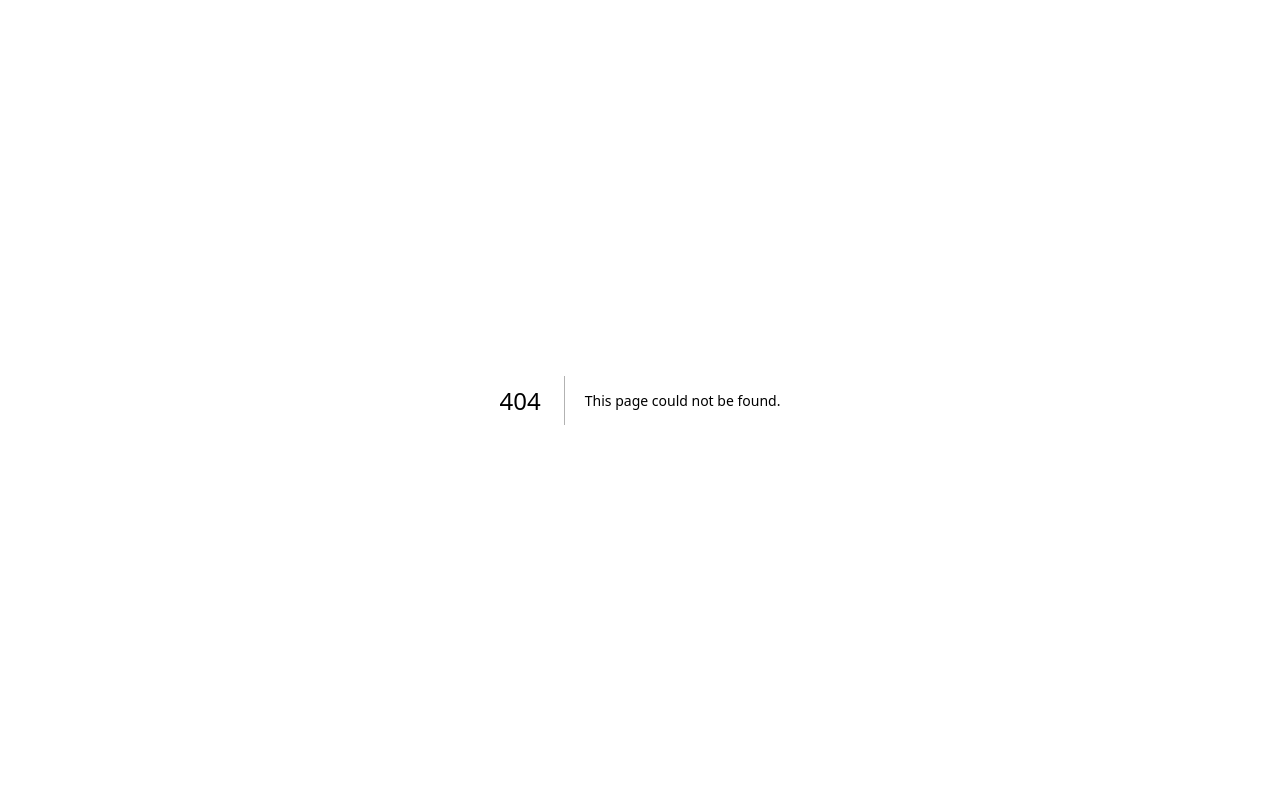
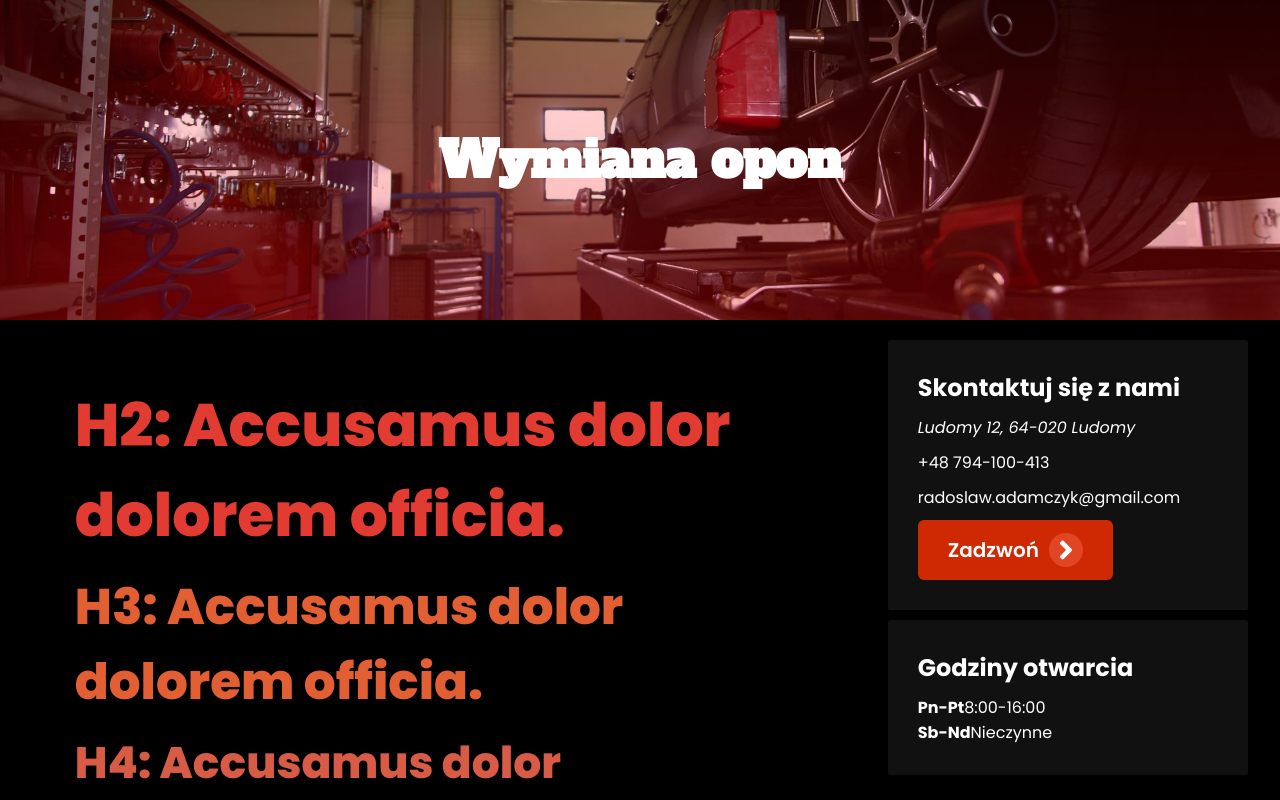
Before and after one commit to RadWEB2000/mechanik-ludomy, a Next.js app in the folder 02/: page /uslugi/wymiana-opon in a window 1280 px wide. Before the commit this address had no page. Shown: the top 800 px of the page. Built offline with nearby package versions, Linux system fonts and the light colour scheme.

Commit message:
create details page

```diff
--- /dev/null
+++ b/02/src/app/uslugi/wymiana-opon/page.tsx
@@ -0,0 +1,41 @@
+import { ReadMoreButton } from "utils/Buttons";
+import Link from "next/link";
+import { ContentBox, Hero } from "utils/Parts"
+
+export default function HomePage() {
+    return (
+        <div>
+            <Hero
+                title="Wymiana opon"
+            />
+            <main className="container services__page">
+                <article>
+                    <ContentBox/>
+                </article>
+                <aside>
+                    <div>
+                        <h2>Skontaktuj się z nami</h2>
+                        <address>
+                            Ludomy 12, 64-020 Ludomy
+                        </address>
+                        <Link href="#">+48 794-100-413</Link>
+                        <Link href="#">radoslaw.adamczyk@gmail.com</Link>
+                        <ReadMoreButton
+                            iconify
+                            label="Zadzwoń"
+                            uri="#"
+                            theme="primary"
+                        />
+                    </div>
+                    <div>
+                        <h2>Godziny otwarcia</h2>
+                        <ul>
+                            <li><b>Pn-Pt</b><span>8:00-16:00</span></li>
+                            <li><b>Sb-Nd</b><span>Nieczynne</span></li>
+                        </ul>
+                    </div>
+                </aside>
+            </main>
+        </div>
+    );
+}
--- a/02/src/components/Views/PostPage/RecommendedArticles/RecommendedArticles.module.scss
+++ b/02/src/components/Views/PostPage/RecommendedArticles/RecommendedArticles.module.scss
@@ -4,8 +4,7 @@
 .wrapper {
     display: grid;
     grid-template-columns: repeat(2,1fr);
+    margin:3rem auto;
     padding: 0rem 1rem;
     width:clamp(3rem,150rem,95%);
-    margin:3rem auto;
-    // background: red;
 }
--- a/02/src/styles/Utils.scss
+++ b/02/src/styles/Utils.scss
@@ -1,3 +1,4 @@
+@import "./Mixins.scss";
 @import "./Variables.scss";
 
 .blog__container {
@@ -25,3 +26,27 @@
     margin:2rem auto 4rem;
     width:clamp(5rem,125rem,95%);
 }
+
+.services__page {
+    // background: red;
+    display: grid;
+    // position: relative;
+    grid-template-columns: repeat(27,1fr);
+    width:clamp(5rem,165rem,95%);
+    & > article {
+        grid-column: 1/20;
+    }
+    & > aside {
+        @include flex(flex-start,flex-start,column,null, 1rem);
+        position: sticky;
+        top: 2rem;
+        grid-column: 20/-1;
+        & > div {
+        @include flex(flex-start,flex-start,column,null, 1rem);
+            background-color: #111;
+            border-radius: .2dvw;
+            padding: 3rem 3rem;
+            width: 100%;
+        }
+    }
+}
```
